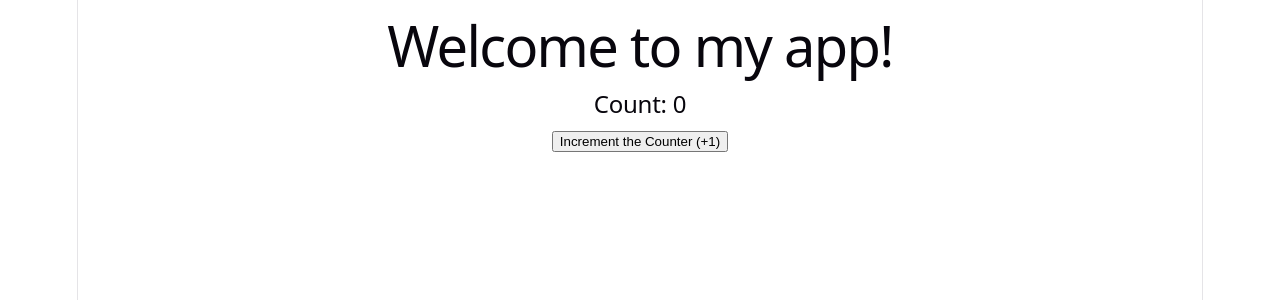
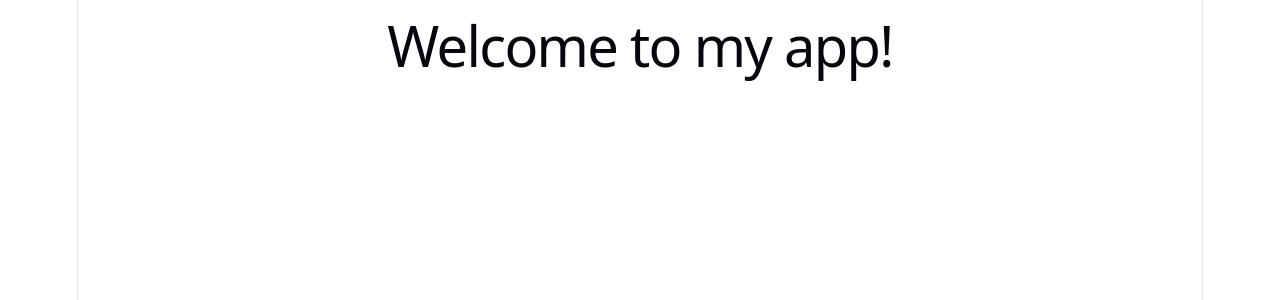
Before and after one commit to marlukkg/ReactProjects, a React (Vite) app in the folder react-hello-world/: page / in a window 1280 px wide. Shown: the top 300 px of the page. Built offline with nearby package versions, Linux system fonts and the light colour scheme.

Commit message:
Remove counter from the landing page

```diff
--- a/react-hello-world/src/App.jsx
+++ b/react-hello-world/src/App.jsx
@@ -8,7 +8,6 @@ function App() {
   return (
     <div>
       <h1>Welcome to my app!</h1>
-      <SimpleCounter/>
     </div>
   )
 }
```
